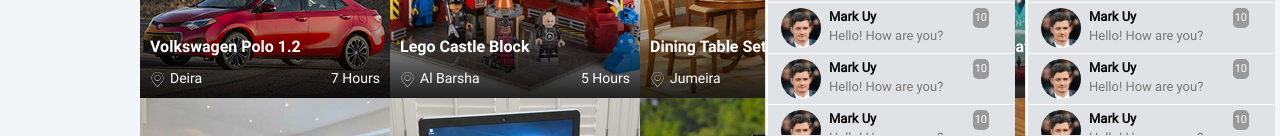
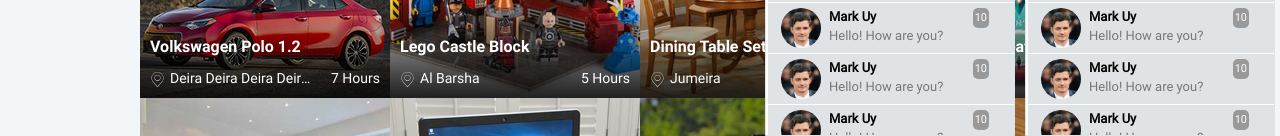
Before and after one commit to gmmitra/onlytick, a website: page index.html in a window 1280 px wide. Shown: the part 664-800 px from the top of the page. Drawn offline with Linux system fonts and the light colour scheme.

Commit message:
add ellipsis

```diff
--- a/index.html
+++ b/index.html
@@ -1091,7 +1091,7 @@
             <div class="overlay"></div>
             <p class="title">Volkswagen Polo 1.2</p>
             <div class="location-time clearfix">
-              <span class="location"><img src="img/svg/marker.svg">Deira</span>
+              <span class="location"><img src="img/svg/marker.svg">Deira Deira Deira Deira Deira Deira</span>
               <span class="time">7 Hours</span>
             </div>
             <img src="img/trending-item-1.jpg">
--- a/sass/modules/_trending_ads.scss
+++ b/sass/modules/_trending_ads.scss
@@ -61,7 +61,10 @@
 
           > .location {
             float: left;
+            width: 70%;
             color: #fff;
+
+            @extend %ellipsis;
 
             > img {
               margin-right: 5px;
```
Also changed, not shown: css/app.css, 1 other file.
